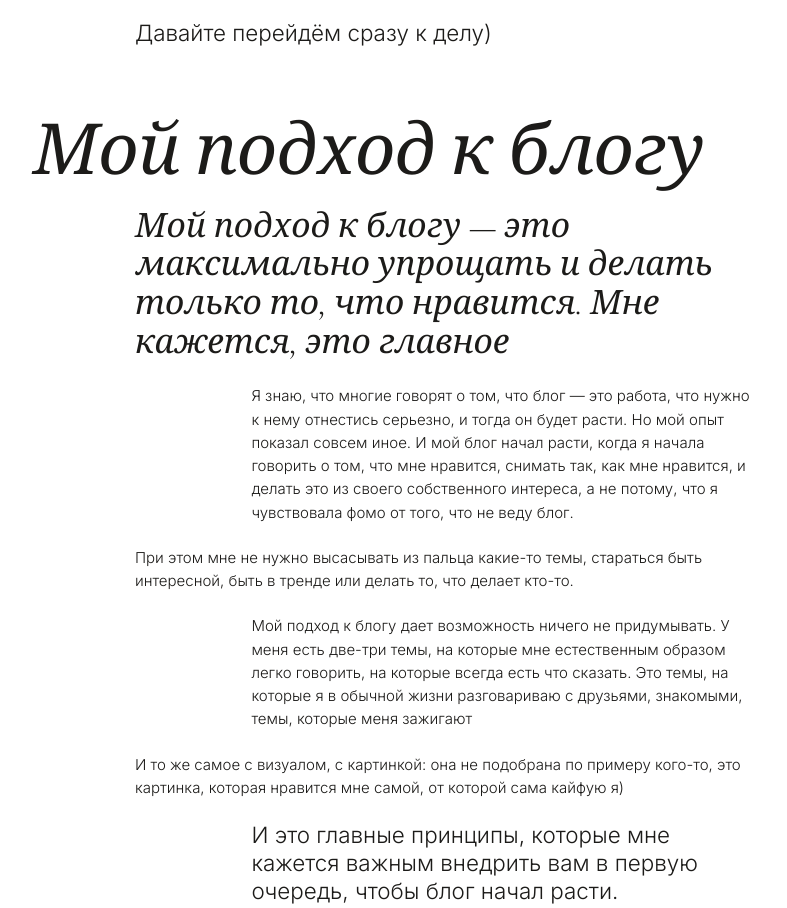
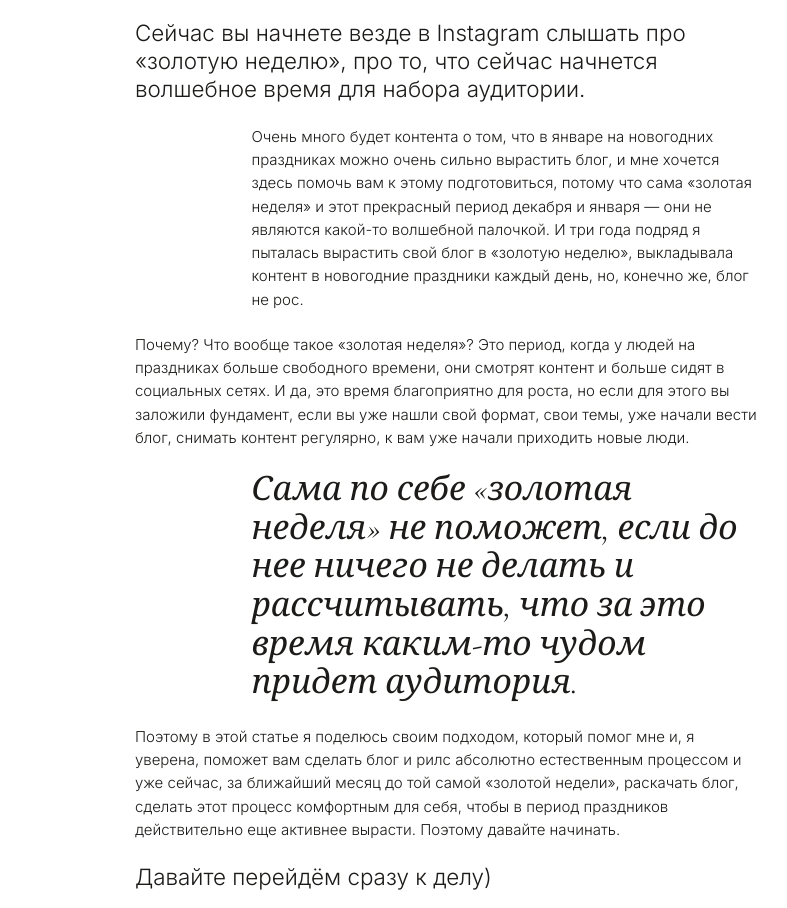
Before and after one commit to savkovaelizavetagr-hub/plus-90000, a plain HTML site: page index.html in a window 1280 px wide. Shown: the part 1605-2513 px from the top of the page, without its empty margins (243-1030 px from the left). Drawn offline with nearby package versions, Linux system fonts and the light colour scheme.

Commit message:
Блок про «золотую неделю» перед разделом «Мой подход к блогу»
Co-Authored-By: Claude Opus 5.5 <noreply@anthropic.com>

```diff
--- a/index.html
+++ b/index.html
@@ -147,6 +147,11 @@ footer{padding-top:40px;font-size:.85rem;color:var(--muted);text-align:center}
     <p class="indent-s">Более того, я писала подобную статью, когда у меня было 20&nbsp;000 аудитории. И сейчас, когда я дошла уже до 98&nbsp;000, у меня произошел невероятный инсайт:</p>
     <p class="quote indent">Я не сделала ничего нового.</p>
     <p class="indent">То есть все, что я рассказывала в начале (когда в первый месяц пришла к 20.000 аудитории), я продолжала делать все эти семь месяцев. Поэтому я очень рекомендую сразу настроить себя на то, что здесь нет ничего сложного, и, самое главное, просто пойти и сделать первые действия.</p>
+    <p class="lead-sm indent-s">Сейчас вы начнете везде в Instagram слышать про «золотую неделю», про то, что сейчас начнется волшебное время для набора аудитории.</p>
+    <p class="indent">Очень много будет контента о том, что в январе на новогодних праздниках можно очень сильно вырастить блог, и мне хочется здесь помочь вам к этому подготовиться, потому что сама «золотая неделя» и этот прекрасный период декабря и января — они не являются какой-то волшебной палочкой. И три года подряд я пыталась вырастить свой блог в «золотую неделю», выкладывала контент в новогодние праздники каждый день, но, конечно же, блог не рос.</p>
+    <p class="indent-s">Почему? Что вообще такое «золотая неделя»? Это период, когда у людей на праздниках больше свободного времени, они смотрят контент и больше сидят в социальных сетях. И да, это время благоприятно для роста, но если для этого вы заложили фундамент, если вы уже нашли свой формат, свои темы, уже начали вести блог, снимать контент регулярно, к вам уже начали приходить новые люди.</p>
+    <p class="quote indent">Сама по себе «золотая неделя» не поможет, если до нее ничего не делать и рассчитывать, что за это время каким-то чудом придет аудитория.</p>
+    <p class="indent-s">Поэтому в этой статье я поделюсь своим подходом, который помог мне и, я уверена, поможет вам сделать блог и рилс абсолютно естественным процессом и уже сейчас, за ближайший месяц до той самой «золотой недели», раскачать блог, сделать этот процесс комфортным для себя, чтобы в период праздников действительно еще активнее вырасти. Поэтому давайте начинать.</p>
     <p class="lead-sm indent-s">Давайте перейдём сразу к делу)</p>
   </div>
 
```
